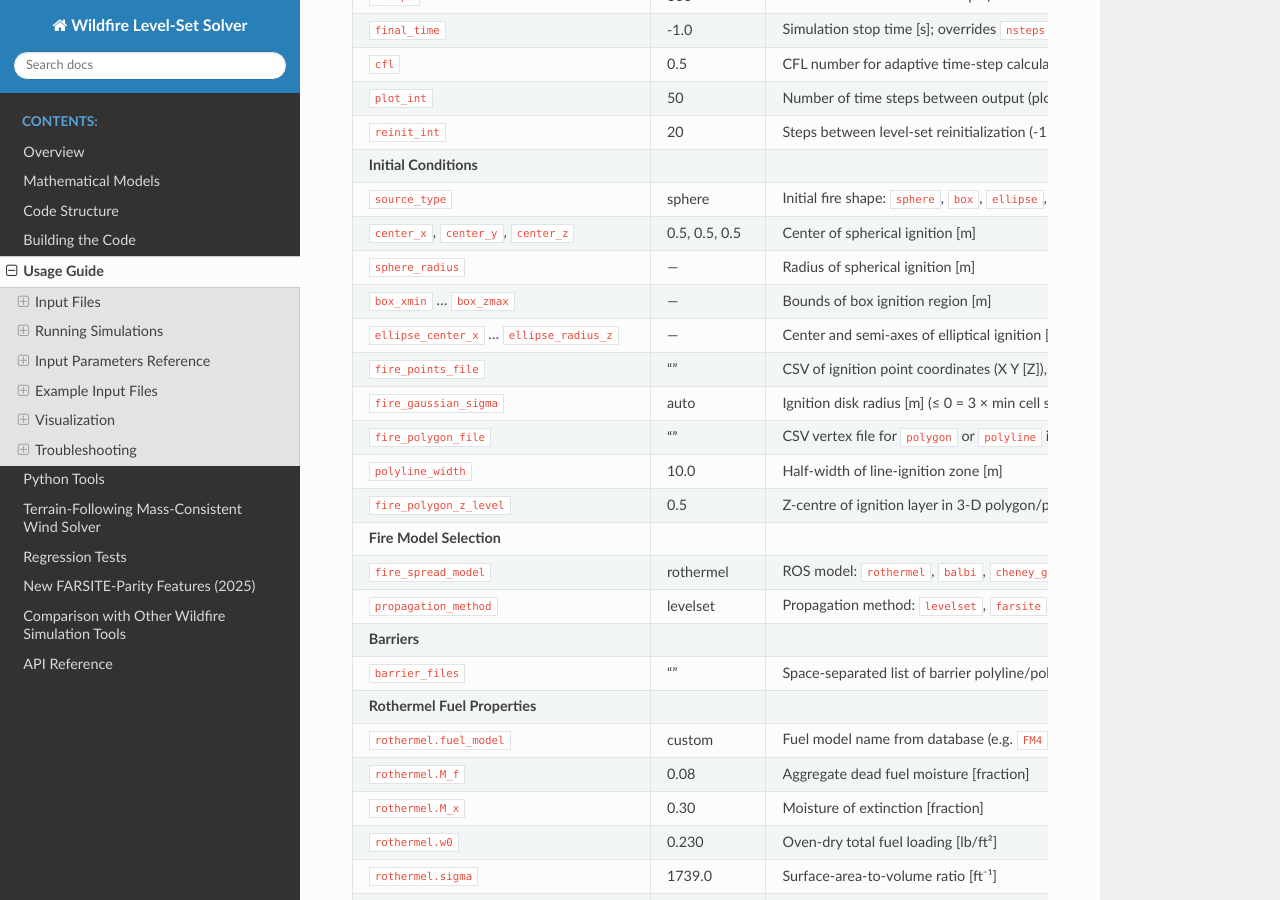
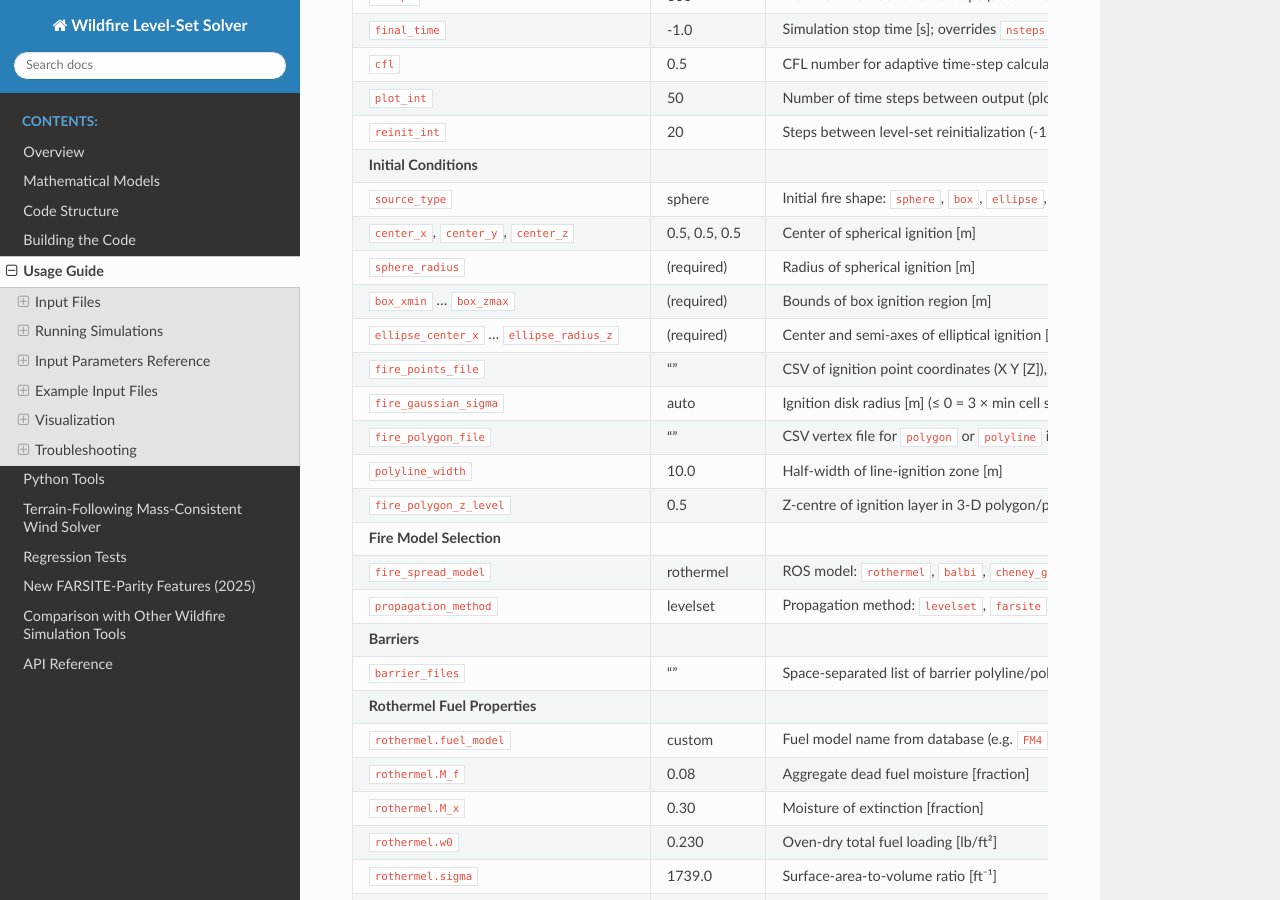
Before and after one commit to hgopalan/wildfire_levelset, a Sphinx documentation site: the page built from docs/usage.rst, in a window 1280 px wide and 900 px high, scrolled down 3005 px. Built offline with Sphinx 7.4.7 and the Read the Docs theme 3.1.0, drawn with Linux system fonts in a browser that asks for light colours.

Commit message:
Fix em dash consistency in parameter table defaults
Agent-Logs-Url: https://github.com/hgopalan/wildfire_levelset/sessions/e0b77556-f11b-49dc-9836-a34db644a390

Co-authored-by: hgopalan <1108371+hgopalan@users.noreply.github.com>

```diff
--- a/docs/usage.rst
+++ b/docs/usage.rst
@@ -184,13 +184,13 @@ purpose.  Detailed descriptions and examples follow in the subsections below.
      - 0.5, 0.5, 0.5
      - Center of spherical ignition [m]
    * - ``sphere_radius``
-     - —
+     - (required)
      - Radius of spherical ignition [m]
    * - ``box_xmin`` … ``box_zmax``
-     - —
+     - (required)
      - Bounds of box ignition region [m]
    * - ``ellipse_center_x`` … ``ellipse_radius_z``
-     - —
+     - (required)
      - Center and semi-axes of elliptical ignition [m]
    * - ``fire_points_file``
      - ""
```
